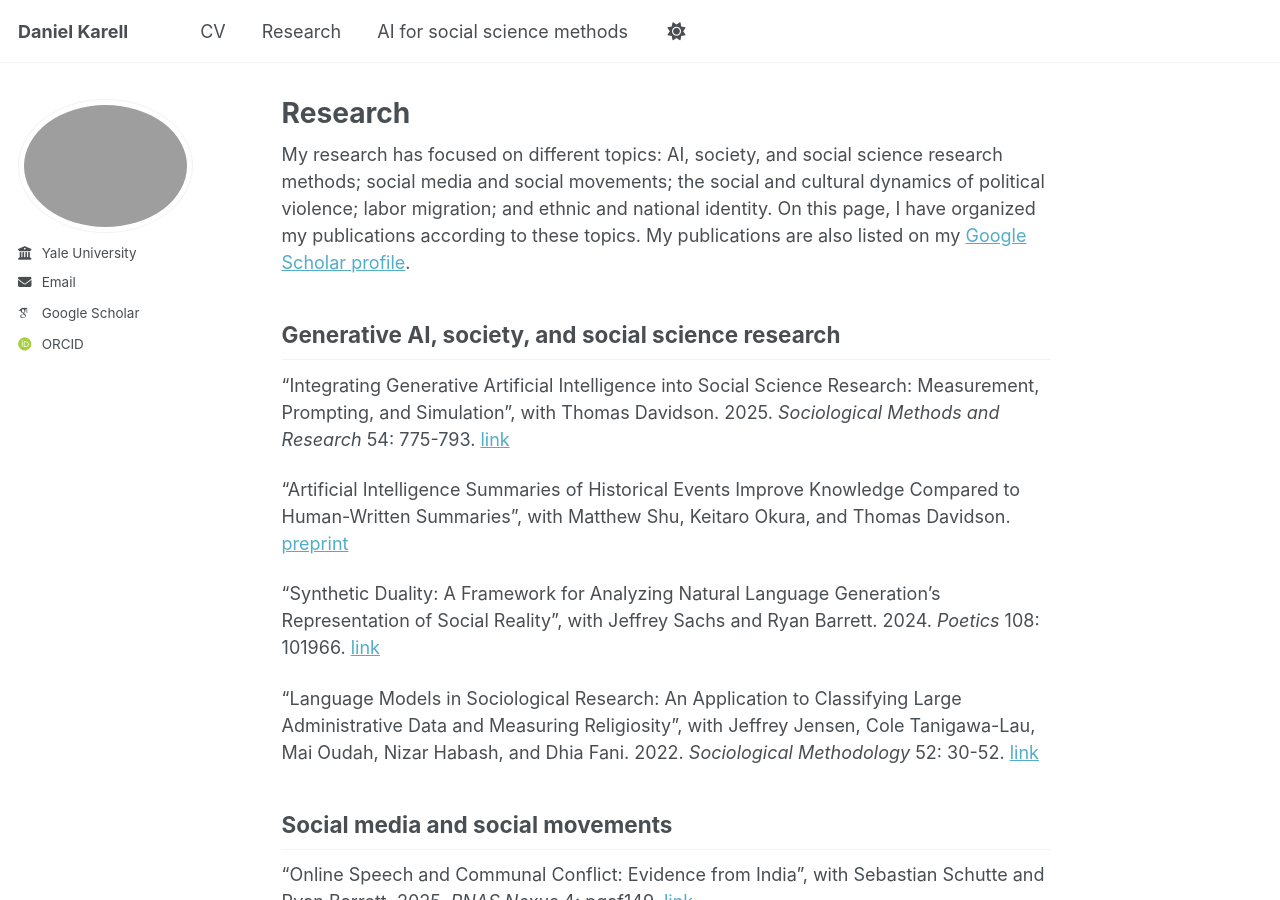
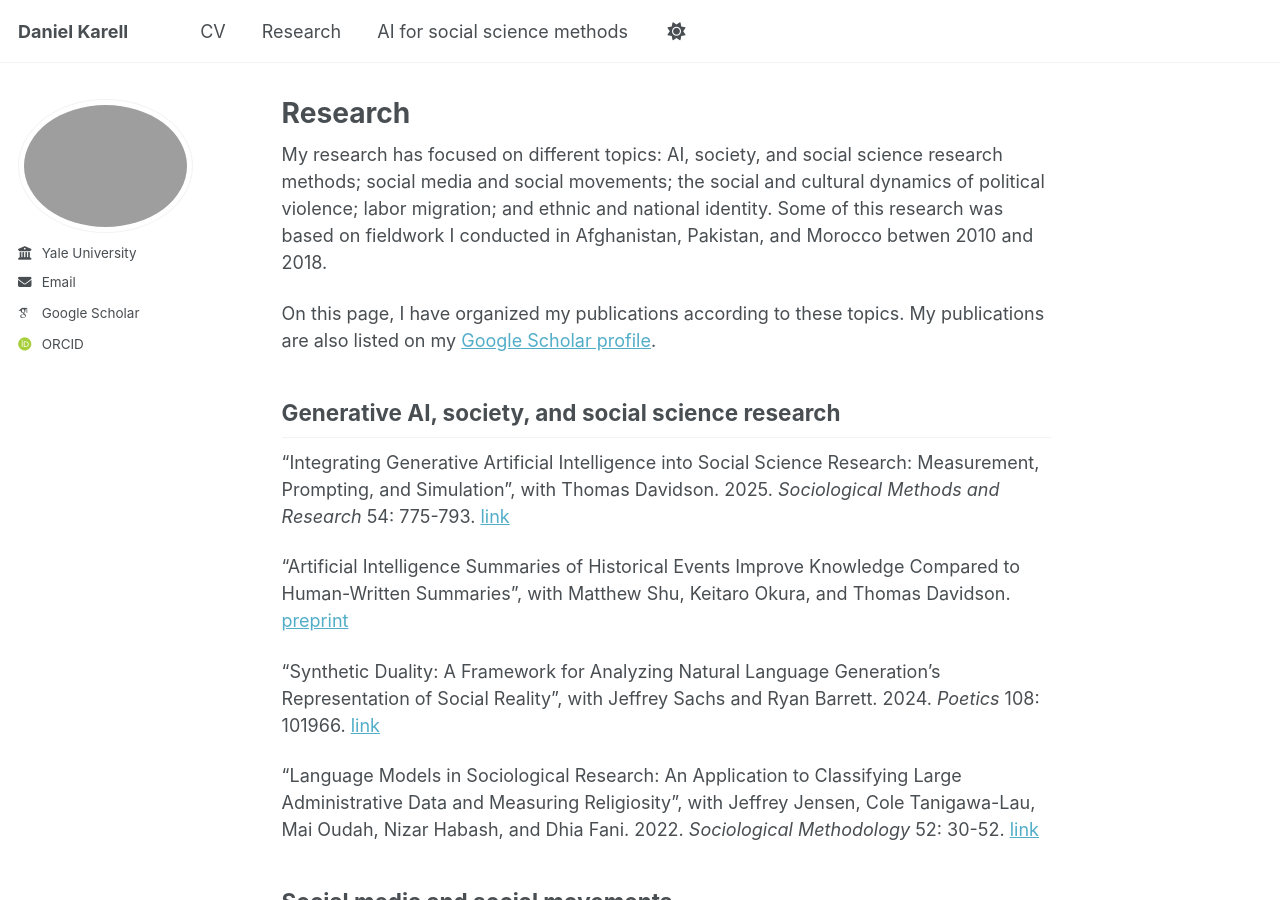
Before and after one commit to dkarell/dkarell.github.io, a Jekyll site: the page built from _pages/research.md, in a window 1280 px wide and 900 px high. Built offline with Jekyll 4.4.1, drawn with Linux system fonts in a browser that asks for light colours; some web fonts are replaced; a script that is not in the unit is left out.

Commit message:
Update research.md

```diff
--- a/_pages/research.md
+++ b/_pages/research.md
@@ -4,7 +4,9 @@ title: "Research"
 author_profile: true
 ---
 
-My research has focused on different topics: AI, society, and social science research methods; social media and social movements; the social and cultural dynamics of political violence; labor migration; and ethnic and national identity. On this page, I have organized my publications according to these topics. My publications are also listed on my [Google Scholar profile](https://scholar.google.com/citations?hl=en&user=40Zff94AAAAJ).
+My research has focused on different topics: AI, society, and social science research methods; social media and social movements; the social and cultural dynamics of political violence; labor migration; and ethnic and national identity. Some of this research was based on fieldwork I conducted in Afghanistan, Pakistan, and Morocco betwen 2010 and 2018.
+
+On this page, I have organized my publications according to these topics. My publications are also listed on my [Google Scholar profile](https://scholar.google.com/citations?hl=en&user=40Zff94AAAAJ).
 
 ## Generative AI, society, and social science research
 
```
